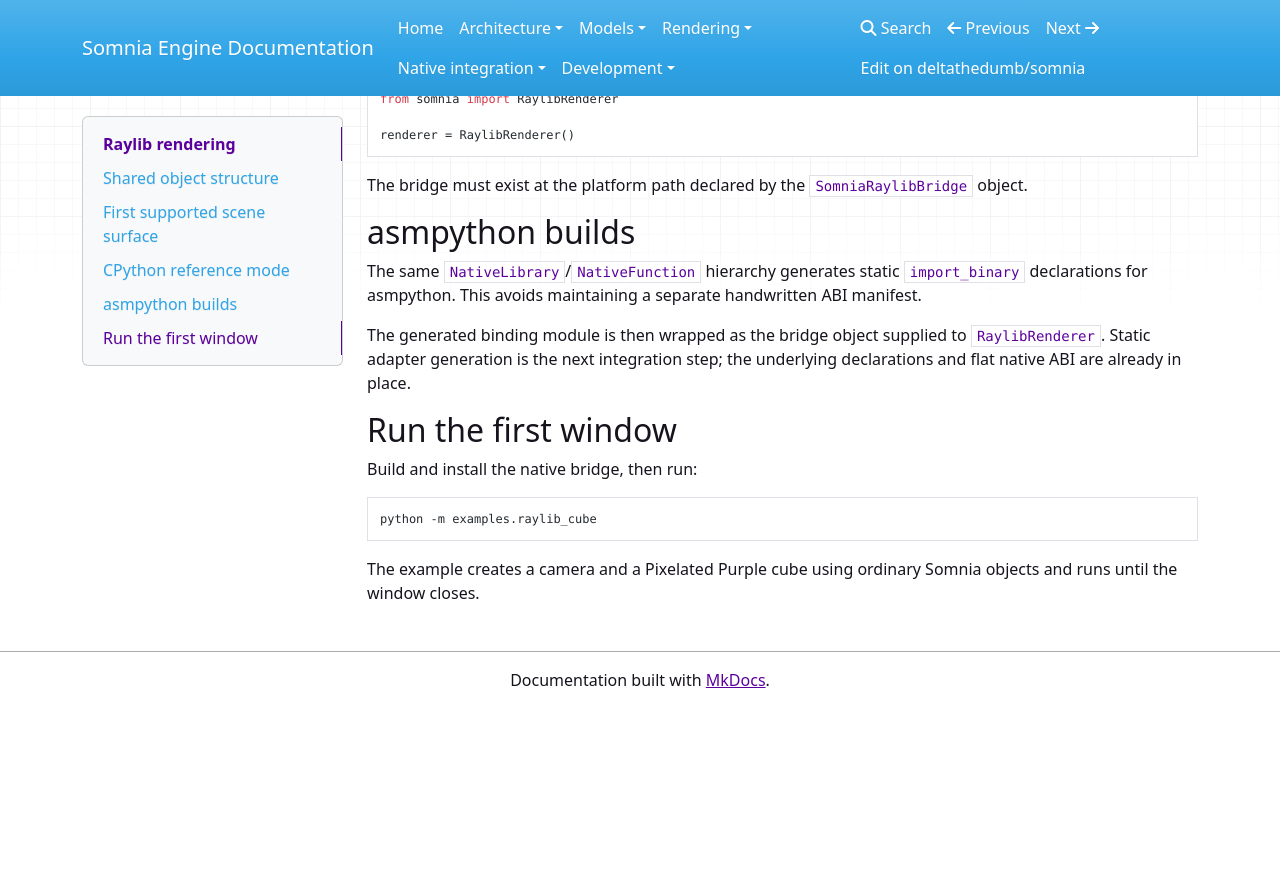
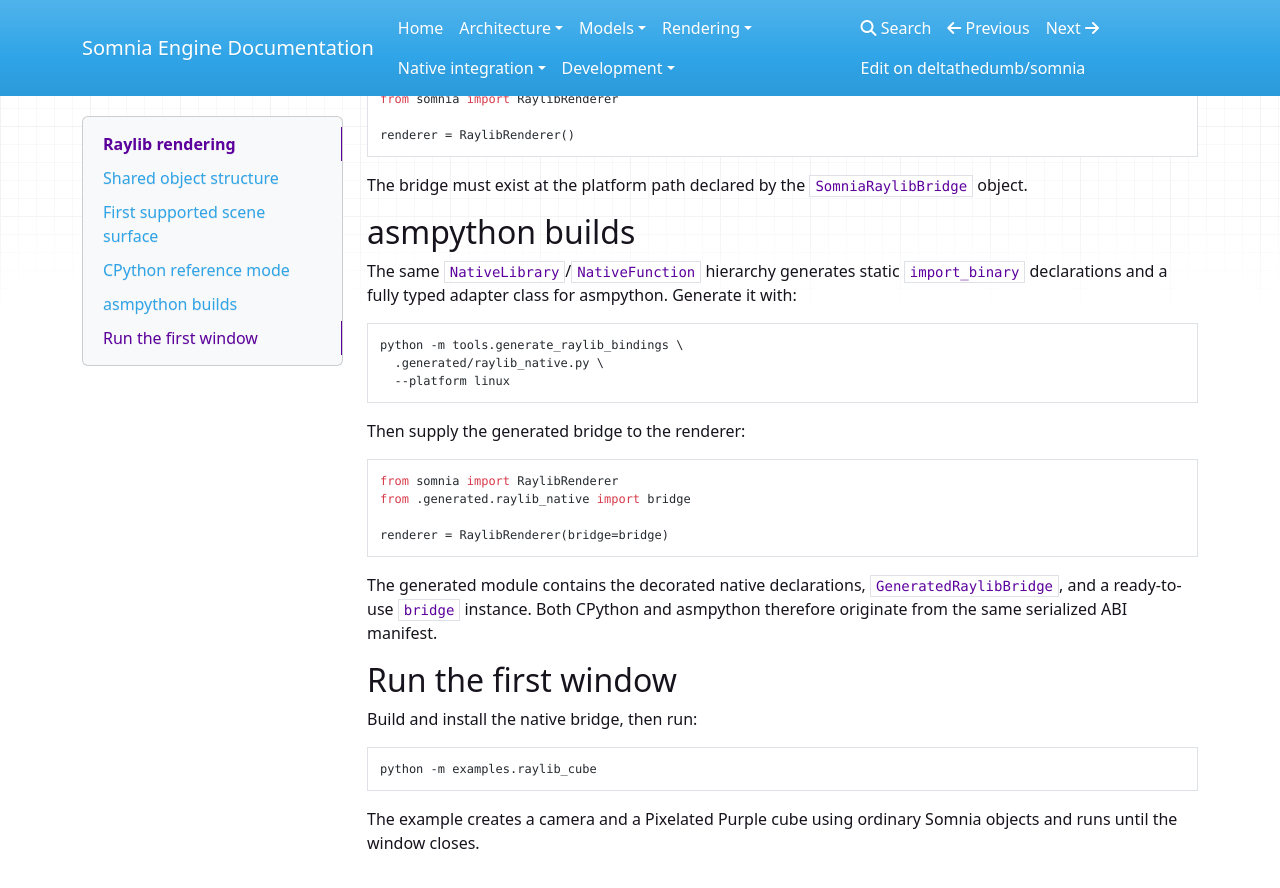
Before and after one commit to deltathedumb/somnia, an MkDocs documentation site: the page built from docs/raylib-rendering.md, in a window 1280 px wide and 900 px high, scrolled down 1005 px. Shown: the top 888 px of the window. Built offline with MkDocs 1.6.1, drawn with Linux system fonts in a browser that asks for light colours; nearby versions of some CDN libraries; before the commit the page ends 1713 px from its top, so only the background shows below that.

Commit message:
Document generated asmpython raylib adapter

````diff
--- a/docs/raylib-rendering.md
+++ b/docs/raylib-rendering.md
@@ -58,12 +58,27 @@ The bridge must exist at the platform path declared by the
 ## asmpython builds
 
 The same `NativeLibrary`/`NativeFunction` hierarchy generates static
-`import_binary` declarations for asmpython. This avoids maintaining a separate
-handwritten ABI manifest.
+`import_binary` declarations and a fully typed adapter class for asmpython.
+Generate it with:
 
-The generated binding module is then wrapped as the bridge object supplied to
-`RaylibRenderer`. Static adapter generation is the next integration step; the
-underlying declarations and flat native ABI are already in place.
+```bash
+python -m tools.generate_raylib_bindings \
+  .generated/raylib_native.py \
+  --platform linux
+```
+
+Then supply the generated bridge to the renderer:
+
+```python
+from somnia import RaylibRenderer
+from .generated.raylib_native import bridge
+
+renderer = RaylibRenderer(bridge=bridge)
+```
+
+The generated module contains the decorated native declarations,
+`GeneratedRaylibBridge`, and a ready-to-use `bridge` instance. Both CPython and
+asmpython therefore originate from the same serialized ABI manifest.
 
 ## Run the first window
 
````
